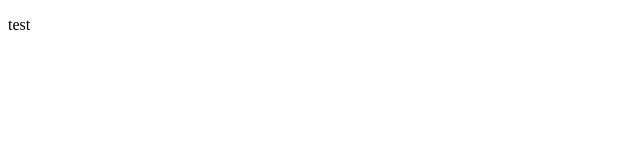
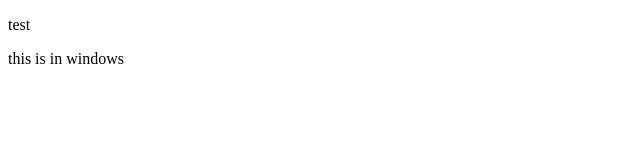
Before and after one commit to EthanChiang/2024_P_CODE, a plain HTML site: page index.html in a window 1280 px wide. Shown: the whole page, without its empty margins (0-640 px from the left). Drawn offline with Linux system fonts and the light colour scheme.

Commit message:
commit from windows

```diff
--- a/index.html
+++ b/index.html
@@ -7,6 +7,7 @@
   </head>
   <body>
     <p>test</p>
+    <p>this is in windows</p>
   </body>
   <script>
     function add(a, b, c) {
```
